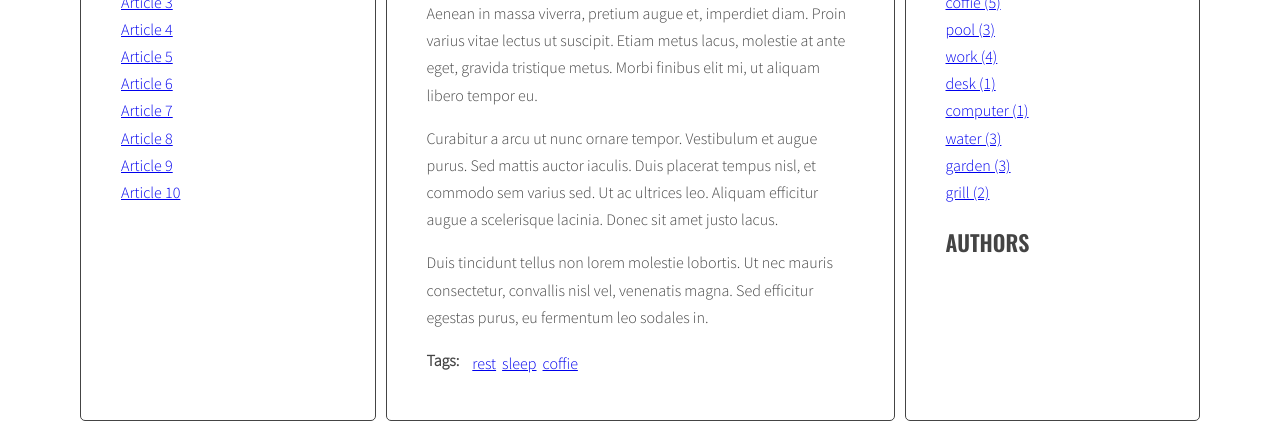
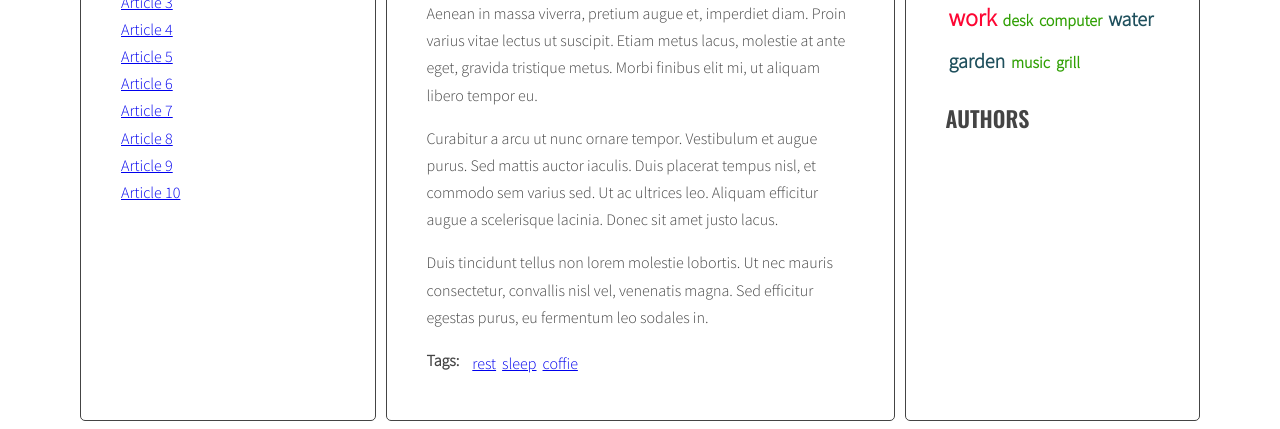
Before and after one commit to michal199403/javascript-blog, a website: page index.html in a window 1280 px wide. Shown: the part 424-853 px from the top of the page. Drawn offline with nearby package versions, Linux system fonts and the light colour scheme.

Commit message:
Tag cloud

```diff
--- a/index.html
+++ b/index.html
@@ -133,7 +133,7 @@
               </ul>
             </div>
           </article>
-          <article class="post" id="article-5" data-tags="work coffie sleep" data-author="Marion Berry">
+          <article class="post" id="article-5" data-tags="work coffie sleep music" data-author="Marion Berry">
             <h3 class="post-title">Article 5</h3>
             <p class="post-author"></p>
             <div class="post-content">
@@ -186,7 +186,7 @@
               </ul>
             </div>
           </article>
-          <article class="post" id="article-7" data-tags="water pool rest" data-author="Kitty Toebean">
+          <article class="post" id="article-7" data-tags="water pool rest coffie" data-author="Kitty Toebean">
             <h3 class="post-title">Article 7</h3>
             <p class="post-author"></p>
             <div class="post-content">
@@ -237,7 +237,7 @@
               </ul>
             </div>
           </article>
-          <article class="post" id="article-9" data-tags="garden grill rest" data-author="Marion Berry">
+          <article class="post" id="article-9" data-tags="garden grill rest music" data-author="Marion Berry">
             <h3 class="post-title">Article 9</h3>
             <p class="post-author"></p>
             <div class="post-content">
@@ -262,7 +262,7 @@
               </ul>
             </div>
           </article>
-          <article class="post" id="article-10" data-tags="garden water pool" data-author="George Tuxedo">
+          <article class="post" id="article-10" data-tags="garden water pool coffie" data-author="George Tuxedo">
             <h3 class="post-title">Article 10</h3>
             <p class="post-author"></p>
             <div class="post-content">
--- a/js/script.js
+++ b/js/script.js
@@ -39,7 +39,9 @@ const optArticleSelector = '.post',
   optTitleSelector = '.post-title',
   optTitleListSelector = '.titles',
   optArticleTagsSelector = '.post-tags .list',
-  optArticleAuthorSelector = '.post .post-author';
+  optArticleAuthorSelector = '.post .post-author',
+  optCloudClassCount = '4',
+  optCloudClassPrefix = 'tag-size-';
 
 function generateTitleLinks(customSelector = '') {
 
@@ -98,6 +100,14 @@ function calculateTagsParams(tags) {
   return params;
 }
 
+// Calculate Tag class
+
+function calculateTagClass(count, params) {
+  const classNumber = Math.floor(((count - params.min) / (params.max - params.min)) * optCloudClassCount + 1);
+  const classValue = optCloudClassPrefix + classNumber;
+  return classValue;
+
+}
 //Generate Tags
 
 function generateTags() {
@@ -145,9 +155,13 @@ function generateTags() {
   let allTagsHTML = '';
   /* [new] START loop: for each tag in allTags */
   for (let tag in allTags) {
+    const tagLinkHTML = calculateTagClass(allTags[tag], tagsParams);
+    console.log('tagLinkHTML: ', tagLinkHTML);
     /*[new] generate code of link and add it to allTagsHTML */
-    allTagsHTML += '<li><a href="#tag-' + tag + '">' + tag + ' (' + allTags[tag] + ')</a></li>';
+    allTagsHTML += '<li><a class=' + tagLinkHTML + ' href="#tag-' + tag + '">' + tag + '</a></li>';
+    //allTagsHTML += tagLinkHTML;
     /* END loop: for each tag in allTags */
+
   }
   /* [new] add HTML from allTagsHTML to tagList */
 
--- a/sass/style.scss
+++ b/sass/style.scss
@@ -123,3 +123,33 @@ body {
     margin: 0 10px 0 0;
   }
 }
+
+// Clouds //
+.tag-size-5 {
+  font-size: 200%;
+  color: rgb(95, 15, 64);
+}
+.tag-size-4 {
+font-size: 175%;
+color: rgb(190, 101, 17);
+}
+.tag-size-3 {
+font-size: 150%;
+color: rgb(253, 6, 51);
+}
+.tag-size-2 {
+font-size: 125%;
+color: rgb(30, 79, 92);
+}
+.tag-size-1 {
+font-size: 100%;
+color: rgb(48, 160, 4);
+}
+.tags li {
+  display: inline-block;
+  padding: 3px;
+  a {
+    text-decoration: none;
+    font-weight: bold;
+  }
+}
```
Also changed, not shown: css/style.css, 1 other file.
